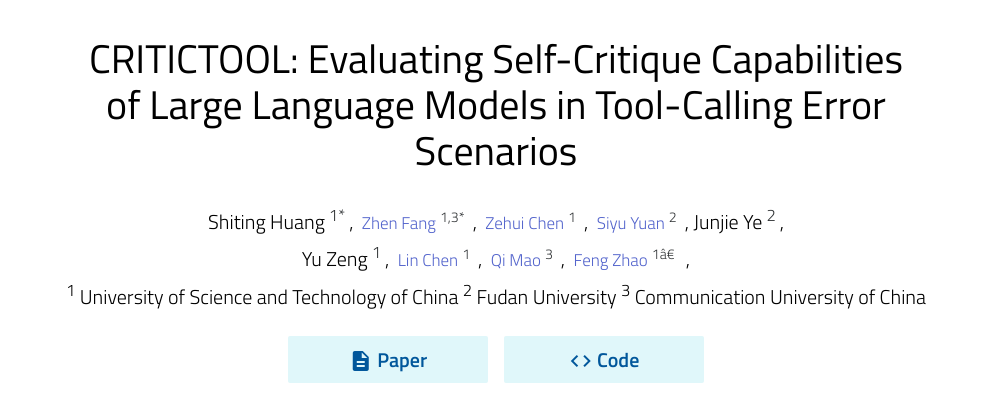
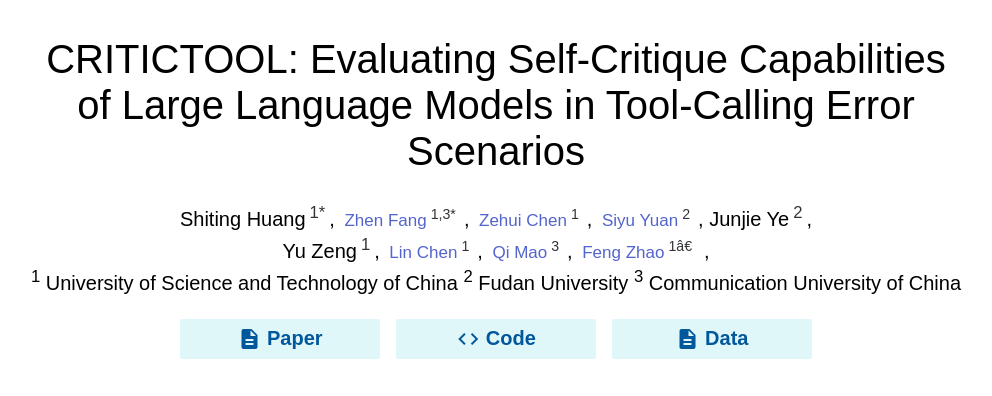
Before and after one commit to Shellorley0513/CriticTool, a plain HTML site: page docs/index.html in a window 1280 px wide. Shown: the top 396 px of the page, without its empty margins (144-1136 px from the left). Drawn offline with nearby package versions, Linux system fonts and the light colour scheme.

Commit message:
Update index.html

```diff
--- a/docs/index.html
+++ b/docs/index.html
@@ -10,7 +10,7 @@
 
 <style type="text/css">
 body {
-    font-family: "Titillium Web", "HelveticaNeue-Light", "Helvetica Neue Light", "Helvetica Neue", Helvetica, Arial, "Lucida Grande", sans-serif;
+    font-family:  sans-serif;
     font-weight: 300;
     font-size: 20px;
     margin-left: auto;
@@ -494,6 +494,10 @@ pre {
                 <span class="material-icons"> code </span>
                 Code
             </a>
+            <a class="paper-btn" href="./leaderboard_zh.html">
+                <span class="material-icons"> description </span>
+                 Data
+            </a>
             <!-- <a class="paper-btn" href="./leaderboard.html">
                 <span class="material-icons"> description </span>
                  Leaderboard (EN)
```
